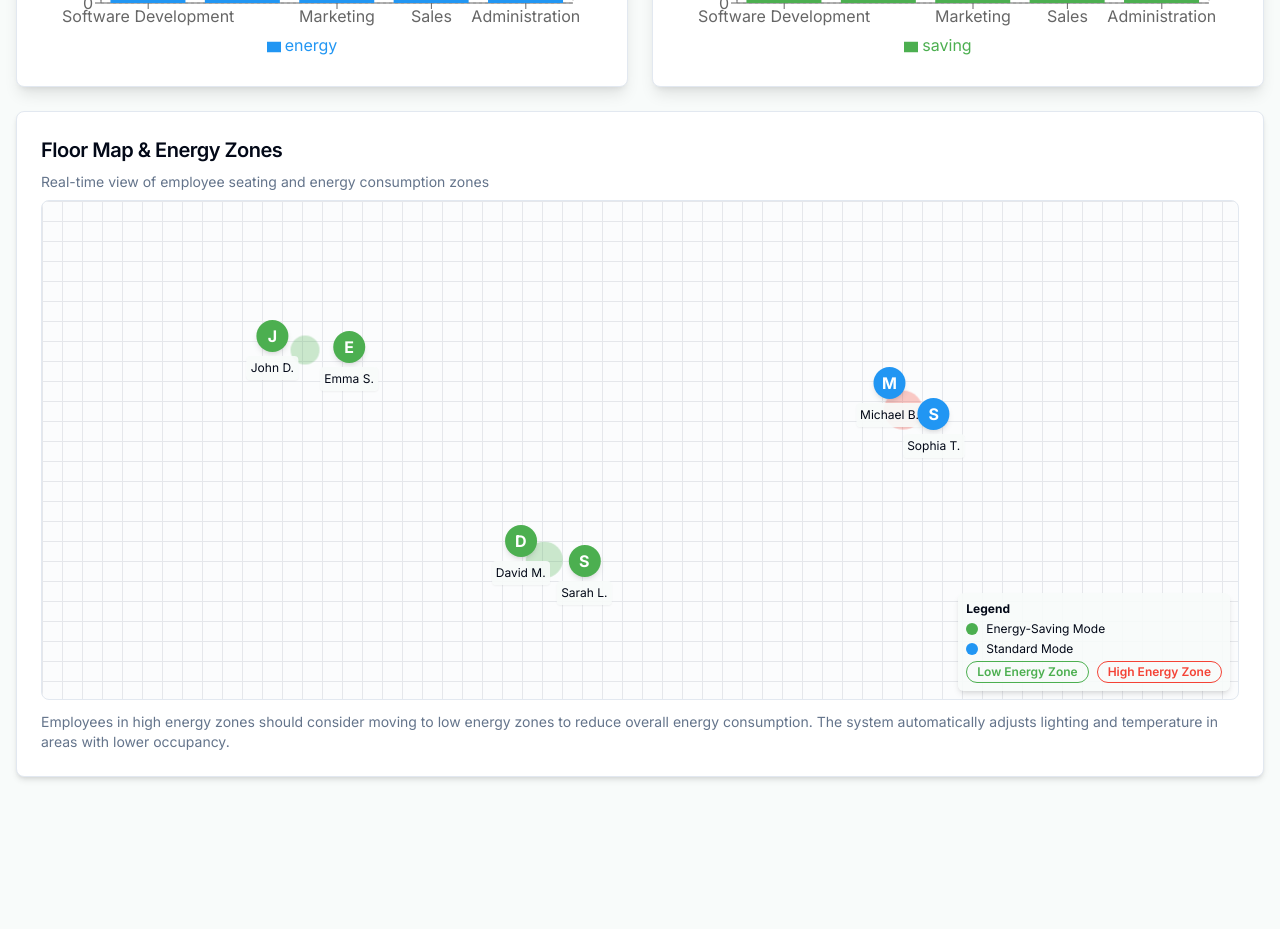
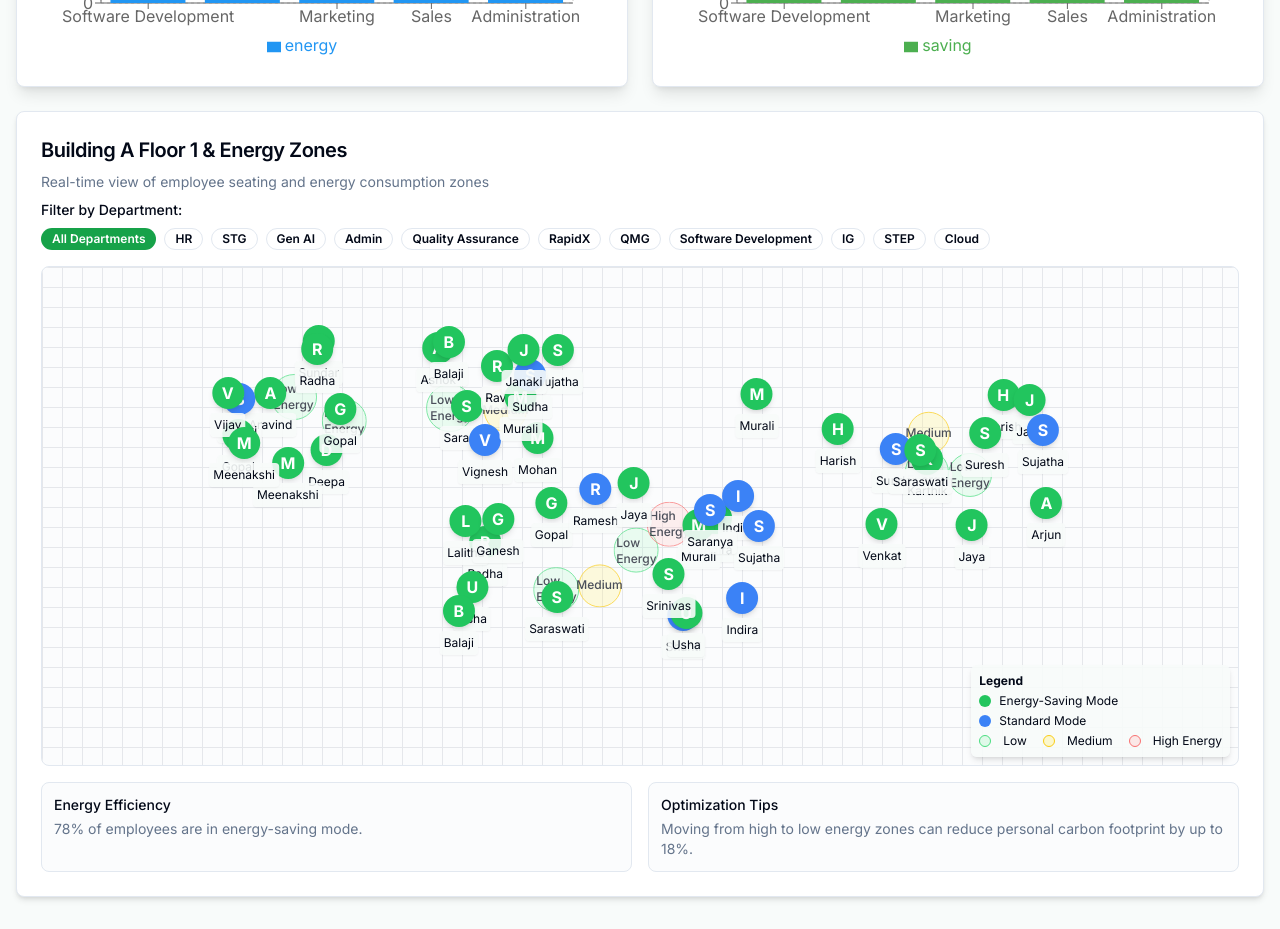
Before and after one commit to Controlled-Freaks/hexsynergy, a React (Vite) app: page /admin in a window 1280 px wide. Shown: the part 1200-2129 px from the top of the page. Before the commit the page ends 2009 px from the top, so only its background shows below. Built offline with nearby package versions, Linux system fonts and the light colour scheme; sample sign-in values are in the browser's storage.

Commit message:
Refactor: Implement floor map with unique data
Implement a floor map with unique data for each floor and user, ensuring data consistency across the application. Also, incorporate South Indian user data.

```diff
--- a/src/components/FloorMap.tsx
+++ b/src/components/FloorMap.tsx
@@ -2,6 +2,8 @@
 import { useEffect, useState } from "react";
 import { DashboardCard } from "./DashboardCard";
 import { Badge } from "./ui/badge";
+import { useAuth } from "@/contexts/AuthContext";
+import { departments, getEmployeesByBuildingAndFloor } from "@/data/mockData";
 
 interface Person {
   id: string;
@@ -9,6 +11,7 @@ interface Person {
   x: number;
   y: number;
   energySaving: boolean;
+  department: string;
 }
 
 interface EnergyZone {
@@ -19,21 +22,76 @@ interface EnergyZone {
   level: "low" | "medium" | "high";
 }
 
-export default function FloorMap() {
-  const [people, setPeople] = useState<Person[]>([
-    { id: "p1", name: "John D.", x: 20, y: 30, energySaving: true },
-    { id: "p2", name: "Emma S.", x: 25, y: 33, energySaving: true },
-    { id: "p3", name: "Michael B.", x: 70, y: 40, energySaving: false },
-    { id: "p4", name: "Sophia T.", x: 75, y: 45, energySaving: false },
-    { id: "p5", name: "David M.", x: 40, y: 70, energySaving: true },
-    { id: "p6", name: "Sarah L.", x: 45, y: 75, energySaving: true },
-  ]);
+interface FloorMapProps {
+  currentFloor?: string;
+  currentBuilding?: string;
+}
 
-  const [zones, setZones] = useState<EnergyZone[]>([
-    { id: "z1", x: 22, y: 30, radius: 15, level: "low" },
-    { id: "z2", x: 72, y: 42, radius: 20, level: "high" },
-    { id: "z3", x: 42, y: 72, radius: 18, level: "low" },
-  ]);
+export default function FloorMap({ currentFloor = "All Floors", currentBuilding = "Building A" }: FloorMapProps) {
+  const { user } = useAuth();
+  const [selectedDepartment, setSelectedDepartment] = useState<string | null>(null);
+
+  // Get filtered employees from our central data source
+  const employees = getEmployeesByBuildingAndFloor(currentBuilding, currentFloor === "All Floors" ? "Floor 1" : currentFloor);
+
+  // Convert employees to people with positions on the map
+  const [people, setPeople] = useState<Person[]>(() => {
+    return employees.map((emp, index) => {
+      // Create clusters based on departments
+      const deptIndex = departments.indexOf(emp.department) % 3;
+      const baseX = deptIndex === 0 ? 30 : deptIndex === 1 ? 50 : 70;
+      const baseY = deptIndex === 0 ? 30 : deptIndex === 1 ? 60 : 40;
+
+      return {
+        id: emp.id,
+        name: emp.name,
+        x: baseX + (Math.random() - 0.5) * 30,
+        y: baseY + (Math.random() - 0.5) * 30,
+        energySaving: emp.energySaving,
+        department: emp.department
+      };
+    });
+  });
+
+  // Create energy zones based on the people clusters
+  const [zones, setZones] = useState<EnergyZone[]>(() => {
+    // Analyze clusters of people and create zones
+    const departmentClusters: Record<string, { count: number, avgX: number, avgY: number, energySavingCount: number }> = {};
+
+    people.forEach(person => {
+      if (!departmentClusters[person.department]) {
+        departmentClusters[person.department] = { count: 0, avgX: 0, avgY: 0, energySavingCount: 0 };
+      }
+
+      departmentClusters[person.department].count++;
+      departmentClusters[person.department].avgX += person.x;
+      departmentClusters[person.department].avgY += person.y;
+      if (person.energySaving) {
+        departmentClusters[person.department].energySavingCount++;
+      }
+    });
+
+    // Calculate averages and create zones
+    return Object.entries(departmentClusters).map(([dept, data], index) => {
+      const avgX = data.count ? data.avgX / data.count : 50;
+      const avgY = data.count ? data.avgY / data.count : 50;
+      const energySavingRatio = data.count ? data.energySavingCount / data.count : 0;
+
+      // Determine energy level based on energy-saving ratio
+      let level: "low" | "medium" | "high";
+      if (energySavingRatio > 0.7) level = "low";
+      else if (energySavingRatio > 0.4) level = "medium";
+      else level = "high";
+
+      return {
+        id: `z_${index}`,
+        x: avgX,
+        y: avgY,
+        radius: Math.min(20 + (data.count / 2), 35), // Size based on number of people
+        level
+      };
+    });
+  });
 
   useEffect(() => {
     // Simulate movement/changes
@@ -41,8 +99,8 @@ export default function FloorMap() {
       setPeople((prev) =>
         prev.map((person) => ({
           ...person,
-          x: person.x + (Math.random() - 0.5) * 2,
-          y: person.y + (Math.random() - 0.5) * 2,
+          x: person.x + (Math.random() - 0.5) * 1,
+          y: person.y + (Math.random() - 0.5) * 1,
         }))
       );
 
@@ -50,7 +108,7 @@ export default function FloorMap() {
       setZones((prev) =>
         prev.map((zone) => ({
           ...zone,
-          radius: Math.max(10, zone.radius + (Math.random() - 0.5) * 2),
+          radius: Math.max(10, zone.radius + (Math.random() - 0.5) * 1),
         }))
       );
     }, 3000);
@@ -58,12 +116,43 @@ export default function FloorMap() {
     return () => clearInterval(interval);
   }, []);
 
+  // Filter people by department if selected
+  const filteredPeople = selectedDepartment === null
+    ? people
+    : people.filter(person => person.department === selectedDepartment);
+
+  // Get unique departments from the people data
+  const availableDepartments = [...new Set(people.map(person => person.department))];
+
   return (
     <DashboardCard
-      title="Floor Map & Energy Zones"
+      title={`${currentBuilding} ${currentFloor === "All Floors" ? "Floor 1" : currentFloor} & Energy Zones`}
       description="Real-time view of employee seating and energy consumption zones"
     >
-      <div className="floor-map-container bg-muted/30 border">
+      <div className="mb-4">
+        <div className="text-sm font-medium mb-2">Filter by Department:</div>
+        <div className="flex flex-wrap gap-2">
+          <Badge
+            variant={selectedDepartment === null ? "default" : "outline"}
+            className="cursor-pointer"
+            onClick={() => setSelectedDepartment(null)}
+          >
+            All Departments
+          </Badge>
+          {availableDepartments.map(dept => (
+            <Badge
+              key={dept}
+              variant={selectedDepartment === dept ? "default" : "outline"}
+              className="cursor-pointer"
+              onClick={() => setSelectedDepartment(dept)}
+            >
+              {dept}
+            </Badge>
+          ))}
+        </div>
+      </div>
+
+      <div className="floor-map-container bg-muted/30 border relative h-[400px] rounded-md overflow-hidden">
         {/* Background grid */}
         <div
           className="absolute inset-0"
@@ -79,11 +168,11 @@ export default function FloorMap() {
             key={zone.id}
             className={`energy-bubble absolute ${
               zone.level === "low"
-                ? "low-energy"
+                ? "bg-green-200/40 border-green-400"
                 : zone.level === "medium"
-                ? "medium-energy"
-                : "high-energy"
-            } animate-pulse-slow`}
+                ? "bg-yellow-200/40 border-yellow-400"
+                : "bg-red-200/40 border-red-400"
+            } animate-pulse-slow border rounded-full`}
             style={{
               left: `${zone.x}%`,
               top: `${zone.y}%`,
@@ -91,11 +180,15 @@ export default function FloorMap() {
               height: `${zone.radius * 2}px`,
               transform: "translate(-50%, -50%)",
             }}
-          />
+          >
+            <div className="absolute top-1/2 left-1/2 transform -translate-x-1/2 -translate-y-1/2 text-xs font-medium">
+              {zone.level === "low" ? "Low Energy" : zone.level === "medium" ? "Medium" : "High Energy"}
+            </div>
+          </div>
         ))}
 
         {/* People */}
-        {people.map((person) => (
+        {filteredPeople.map((person) => (
           <div
             key={person.id}
             className="absolute flex flex-col items-center"
@@ -103,17 +196,19 @@ export default function FloorMap() {
               left: `${person.x}%`,
               top: `${person.y}%`,
               transform: "translate(-50%, -50%)",
+              zIndex: 10,
             }}
           >
             <div
               className={`w-8 h-8 rounded-full flex items-center justify-center text-white font-bold shadow-md ${
-                person.energySaving ? "bg-eco-green" : "bg-eco-blue"
+                person.energySaving ? "bg-green-500" : "bg-blue-500"
               }`}
+              title={`${person.name} (${person.department})`}
             >
               {person.name.charAt(0)}
             </div>
             <div className="mt-1 text-xs bg-background/90 p-1 rounded shadow-sm">
-              {person.name}
+              {person.name.split(' ')[0]}
             </div>
           </div>
         ))}
@@ -122,30 +217,42 @@ export default function FloorMap() {
         <div className="absolute bottom-2 right-2 bg-background/90 p-2 rounded-md shadow-md text-xs">
           <div className="font-bold mb-1">Legend</div>
           <div className="flex items-center mb-1">
-            <span className="w-3 h-3 rounded-full bg-eco-green mr-2"></span>
+            <span className="w-3 h-3 rounded-full bg-green-500 mr-2"></span>
             <span>Energy-Saving Mode</span>
           </div>
           <div className="flex items-center mb-1">
-            <span className="w-3 h-3 rounded-full bg-eco-blue mr-2"></span>
+            <span className="w-3 h-3 rounded-full bg-blue-500 mr-2"></span>
             <span>Standard Mode</span>
           </div>
           <div className="flex items-center gap-2">
-            <Badge variant="outline" className="border-eco-green text-eco-green">
-              Low Energy Zone
-            </Badge>
-            <Badge variant="outline" className="border-eco-red text-eco-red">
-              High Energy Zone
-            </Badge>
+            <span className="w-3 h-3 rounded-full bg-green-200/40 border border-green-400 mr-1"></span>
+            <span className="mr-2">Low</span>
+            <span className="w-3 h-3 rounded-full bg-yellow-200/40 border border-yellow-400 mr-1"></span>
+            <span className="mr-2">Medium</span>
+            <span className="w-3 h-3 rounded-full bg-red-200/40 border border-red-400 mr-1"></span>
+            <span>High Energy</span>
           </div>
         </div>
       </div>
 
-      <div className="mt-3 text-sm text-muted-foreground">
-        <p>
-          Employees in high energy zones should consider moving to low energy zones
-          to reduce overall energy consumption. The system automatically adjusts
-          lighting and temperature in areas with lower occupancy.
-        </p>
+      <div className="mt-4 grid grid-cols-1 md:grid-cols-2 gap-4 text-sm">
+        <div className="bg-muted/30 rounded-lg p-3 border">
+          <div className="font-medium mb-1">Energy Efficiency</div>
+          <p className="text-muted-foreground">
+            {filteredPeople.length > 0
+              ? `${Math.round((filteredPeople.filter(p => p.energySaving).length / filteredPeople.length) * 100)}% of employees are in energy-saving mode.`
+              : "No employees are currently displayed in this view."}
+          </p>
+        </div>
+
+        <div className="bg-muted/30 rounded-lg p-3 border">
+          <div className="font-medium mb-1">Optimization Tips</div>
+          <p className="text-muted-foreground">
+            {selectedDepartment
+              ? `${selectedDepartment} team can save 12% more energy by optimizing seating arrangements.`
+              : "Moving from high to low energy zones can reduce personal carbon footprint by up to 18%."}
+          </p>
+        </div>
       </div>
     </DashboardCard>
   );
--- /dev/null
+++ b/src/data/mockData.ts
@@ -0,0 +1,137 @@
+
+// South Indian names data
+export const southIndianNames = [
+  "Aravind Swaminathan", "Priya Lakshmi", "Karthik Narayanan", "Deepa Sundaram",
+  "Vignesh Ramachandran", "Anjali Menon", "Sundar Ramanathan", "Kavitha Krishnan",
+  "Ganesh Iyer", "Divya Subramaniam", "Rajesh Venkatesh", "Meenakshi Gopal",
+  "Vijay Shankar", "Lalitha Chandran", "Prakash Nair", "Shanti Balasubramaniam",
+  "Murali Krishnan", "Lakshmi Raman", "Srinivas Iyengar", "Radha Venkat",
+  "Anand Padmanabhan", "Saranya Krishnamoorthy", "Bala Murugan", "Gayatri Sundaresan",
+  "Harish Chandran", "Indira Nataraj", "Mohan Venkataraman", "Nithya Balakrishnan",
+  "Prem Kumar", "Revathi Suresh", "Sathish Kumar", "Uma Shankar",
+  "Ramesh Subramanian", "Jaya Rajagopal", "Gopal Venkatraman", "Chitra Narayan",
+  "Ravi Chandrasekhar", "Sudha Parthasarathy", "Balaji Krishnan", "Padma Rangan",
+  "Venkat Raghavan", "Sujatha Anand", "Arjun Sundaresan", "Saraswati Ranganathan",
+  "Vasanth Kumar", "Bhavani Ramesh", "Suresh Natarajan", "Janaki Balasubramanian",
+  "Raghu Nair", "Latha Iyer", "Ashok Menon", "Usha Ramachandran"
+];
+
+export const departments = [
+  "HR",
+  "Admin",
+  "STG",
+  "IG",
+  "QMG",
+  "STEP",
+  "Gen AI",
+  "RapidX",
+  "Software Development",
+  "Quality Assurance",
+  "Cloud"
+];
+
+export const buildings = [
+  "Building A",
+  "Building B",
+  "Building C",
+  "Building D"
+];
+
+export const floors = [
+  "All Floors",
+  "Floor 1",
+  "Floor 2",
+  "Floor 3",
+  "Floor 4"
+];
+
+export interface Employee {
+  id: string;
+  name: string;
+  department: string;
+  building: string;
+  floor: string;
+  energySaving: boolean;
+  darkMode: boolean;
+  elevatorUse: number;
+  stairUse: number;
+  seatingOptimized: boolean;
+  awePoints: number;
+  deviceUsage: {
+    laptop: number;
+    ac: number;
+    lighting: number;
+  };
+}
+
+// Generate 50 employees per building floor (total of 800 employees)
+export const generateEmployees = (): Employee[] => {
+  const employees: Employee[] = [];
+  let id = 1;
+
+  buildings.forEach(building => {
+    for (let floorNum = 1; floorNum <= 4; floorNum++) {
+      const floor = `Floor ${floorNum}`;
+      // Generate 50 employees per floor
+      for (let i = 0; i < 50; i++) {
+        const nameIndex = Math.floor(Math.random() * southIndianNames.length);
+        const deptIndex = Math.floor(Math.random() * departments.length);
+
+        const energySaving = Math.random() > 0.4;
+        const darkMode = Math.random() > 0.5;
+        const seatingOptimized = Math.random() > 0.35;
+
+        // Calculate awe points based on behaviors
+        let awePoints = 0;
+        if (energySaving) awePoints += Math.floor(Math.random() * 200) + 100;
+        if (darkMode) awePoints += Math.floor(Math.random() * 100) + 50;
+        if (seatingOptimized) awePoints += Math.floor(Math.random() * 150) + 75;
+
+        employees.push({
+          id: `emp${id}`,
+          name: southIndianNames[nameIndex],
+          department: departments[deptIndex],
+          building,
+          floor,
+          energySaving,
+          darkMode,
+          elevatorUse: Math.floor(Math.random() * 12) + 1, // 1-12 elevator uses per day
+          stairUse: Math.floor(Math.random() * 8) + 1, // 1-8 stair uses per day
+          seatingOptimized,
+          awePoints,
+          deviceUsage: {
+            laptop: Math.round((Math.random() * 4 + 4) * 10) / 10, // 4-8 hours with 1 decimal
+            ac: Math.round((Math.random() * 3 + 3) * 10) / 10, // 3-6 hours with 1 decimal
+            lighting: Math.round((Math.random() * 4 + 4) * 10) / 10 // 4-8 hours with 1 decimal
+          }
+        });
+
+        id++;
+      }
+    }
+  });
+
+  return employees;
+};
+
+// Generate all the mock data once and export it
+export const allEmployees = generateEmployees();
+
+// Function to get employees by building and floor
+export const getEmployeesByBuildingAndFloor = (building: string, floor: string) => {
+  if (floor === "All Floors") {
+    return allEmployees.filter(emp => emp.building === building);
+  }
+  return allEmployees.filter(emp => emp.building === building && emp.floor === floor);
+};
+
+// Function to get employees by department
+export const getEmployeesByDepartment = (department: string) => {
+  return allEmployees.filter(emp => emp.department === department);
+};
+
+// Get a random employee (for the user view)
+export const getRandomEmployee = (): Employee => {
+  const randomIndex = Math.floor(Math.random() * allEmployees.length);
+  return allEmployees[randomIndex];
+};
```
Also changed, not shown: src/pages/Dashboard.tsx (+10 -3 lines).
